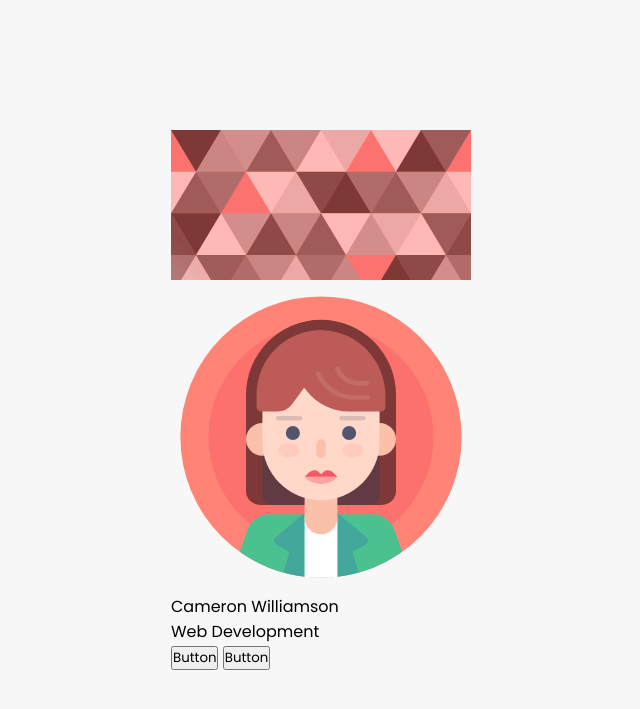
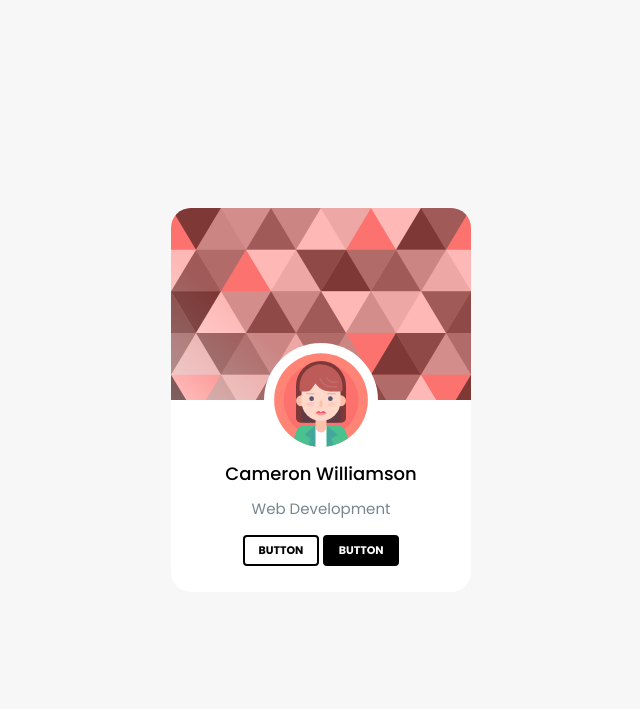
Before and after one commit to Jamshibkl/ChatApp, a PHP site: page /profile.php in a window 1280 px wide. Shown: the top 709 px of the page, without its empty margins (319-959 px from the left). Run offline with PHP 8.4, Linux system fonts and the light colour scheme.

Commit message:
Update style.css

```diff
--- a/style.css
+++ b/style.css
@@ -410,3 +410,90 @@ body{
     width: 45px;
   }
 }
+
+/* user profile */
+
+.card {
+  --main-color: #000;
+  --submain-color: #78858F;
+  --bg-color: #fff;
+  font-family: system-ui, -apple-system, BlinkMacSystemFont, 'Segoe UI', Roboto, Oxygen, Ubuntu, Cantarell, 'Open Sans', 'Helvetica Neue', sans-serif;
+  position: relative;
+  width: 300px;
+  height: 384px;
+  display: flex;
+  flex-direction: column;
+  align-items: center;
+  border-radius: 20px;
+  background: var(--bg-color);
+}
+
+.card__img {
+  height: 192px;
+  width: 100%;
+}
+
+.card__img svg {
+  height: 100%;
+  border-radius: 20px 20px 0 0;
+}
+
+.card__avatar {
+  position: absolute;
+  width: 114px;
+  height: 114px;
+  background: var(--bg-color);
+  border-radius: 100%;
+  display: flex;
+  justify-content: center;
+  align-items: center;
+  top: calc(50% - 57px);
+}
+
+.card__avatar svg {
+  width: 100px;
+  height: 100px;
+}
+
+.card__title {
+  margin-top: 60px;
+  font-weight: 500;
+  font-size: 18px;
+  color: var(--main-color);
+}
+
+.card__subtitle {
+  margin-top: 10px;
+  font-weight: 400;
+  font-size: 15px;
+  color: var(--submain-color);
+}
+
+.card__btn {
+  margin-top: 15px;
+  width: 76px;
+  height: 31px;
+  border: 2px solid var(--main-color);
+  border-radius: 4px;
+  font-weight: 700;
+  font-size: 11px;
+  color: var(--main-color);
+  background: var(--bg-color);
+  text-transform: uppercase;
+  transition: all 0.3s;
+}
+
+.card__btn-solid {
+  background: var(--main-color);
+  color: var(--bg-color);
+}
+
+.card__btn:hover {
+  background: var(--main-color);
+  color: var(--bg-color);
+}
+
+.card__btn-solid:hover {
+  background: var(--bg-color);
+  color: var(--main-color);
+}
```
